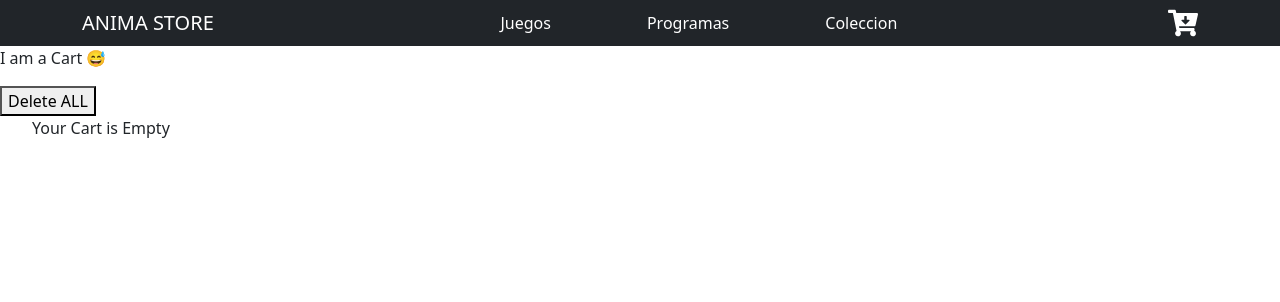
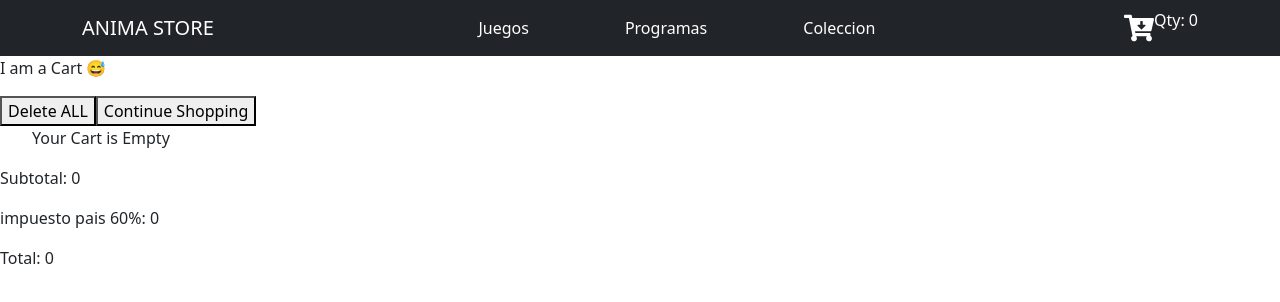
Before and after one commit to EzequielG07/Proyecto-React-Coderhouse, a React (Create React App) app: page /cart in a window 1280 px wide. Shown: the top 302 px of the page. Built offline with nearby package versions, Linux system fonts and the light colour scheme.

Commit message:
Se agrego las funcionalidades para los totales y cantidad y muestre cantidades en el icono

```diff
--- a/src/components/Cart.js
+++ b/src/components/Cart.js
@@ -1,13 +1,25 @@
 import { useContext } from "react";
 import { CartContext } from "./CartContext";
+import { Link } from "react-router-dom";
 
 const Cart = () => {
-  const { cartList, removeList, deleteThis } = useContext(CartContext);
+  const {
+    cartList,
+    removeList,
+    deleteThis,
+    calcTotalPerItem,
+    calcSubTotal,
+    calcCountryTax,
+    calcTotal,
+  } = useContext(CartContext);
 
   return (
     <>
       <p>I am a Cart 😅</p>
       <button onClick={removeList}>Delete ALL</button>
+      <Link to="/">
+        <button>Continue Shopping</button>
+      </Link>
       <ul>
         {cartList.length === 0 ? (
           <p>Your Cart is Empty</p>
@@ -15,7 +27,8 @@ const Cart = () => {
           cartList.map((item) => (
             <li key={item.idItem}>
               {" "}
-              {item.nameItem} - Cantidad: {item.qtyItem}{" "}
+              {item.nameItem} - Cantidad: {item.qtyItem} - Costo:{" "}
+              {item.priceItem} - Total ind.: {calcTotalPerItem(item.idItem)}
               {/* <img src={item.image[0]} alt="" /> */}
               <button onClick={() => deleteThis(item.idItem)}>
                 Delete This Product
@@ -24,6 +37,11 @@ const Cart = () => {
           ))
         )}
       </ul>
+      <div>
+        <p>Subtotal: {calcSubTotal()}</p>
+        <p>impuesto pais 60%: {calcCountryTax()}</p>
+        <p>Total: {calcTotal()}</p>
+      </div>
     </>
   );
 };
--- a/src/components/CartContext.js
+++ b/src/components/CartContext.js
@@ -33,9 +33,48 @@ const CartContextProvider = ({ children }) => {
     setCartList(nuevoArray);
   };
 
+  const calcTotalPerItem = (idItem) => {
+    let index = cartList.map((item) => item.idItem).indexOf(idItem);
+    return cartList[index].priceItem * cartList[index].qtyItem;
+  };
+
+  const calcSubTotal = () => {
+    let totalPerItem = cartList.map((item) => calcTotalPerItem(item.idItem));
+    return totalPerItem.reduce(
+      (previousValue, currentValue) => previousValue + currentValue,
+      0
+    );
+  };
+
+  const calcCountryTax = () => {
+    return calcSubTotal() * 0.6;
+  };
+
+  const calcTotal = () => {
+    return calcSubTotal() + calcCountryTax();
+  };
+
+  const calcItemsQty = () => {
+    let qtys = cartList.map((item) => item.qtyItem);
+    return qtys.reduce(
+      (previousValue, currentValue) => previousValue + currentValue,
+      0
+    );
+  };
+
   return (
     <CartContext.Provider
-      value={{ cartList, addToCart, removeList, deleteThis }}
+      value={{
+        cartList,
+        addToCart,
+        removeList,
+        deleteThis,
+        calcTotalPerItem,
+        calcSubTotal,
+        calcCountryTax,
+        calcTotal,
+        calcItemsQty,
+      }}
     >
       {children}
     </CartContext.Provider>
--- a/src/components/CartWidget.js
+++ b/src/components/CartWidget.js
@@ -1,10 +1,15 @@
 import "../App.css";
 import { FaCartArrowDown } from "react-icons/fa";
+import { useContext } from "react";
+import { CartContext } from "./CartContext";
 
 const CartWidget = () => {
+  const ctx = useContext(CartContext);
+
   return (
     <>
       <FaCartArrowDown className="icono" />
+      <p className="resetTitle">Qty: {ctx.calcItemsQty()}</p>
     </>
   );
 };
```
Also changed, not shown: GUIA.txt.
